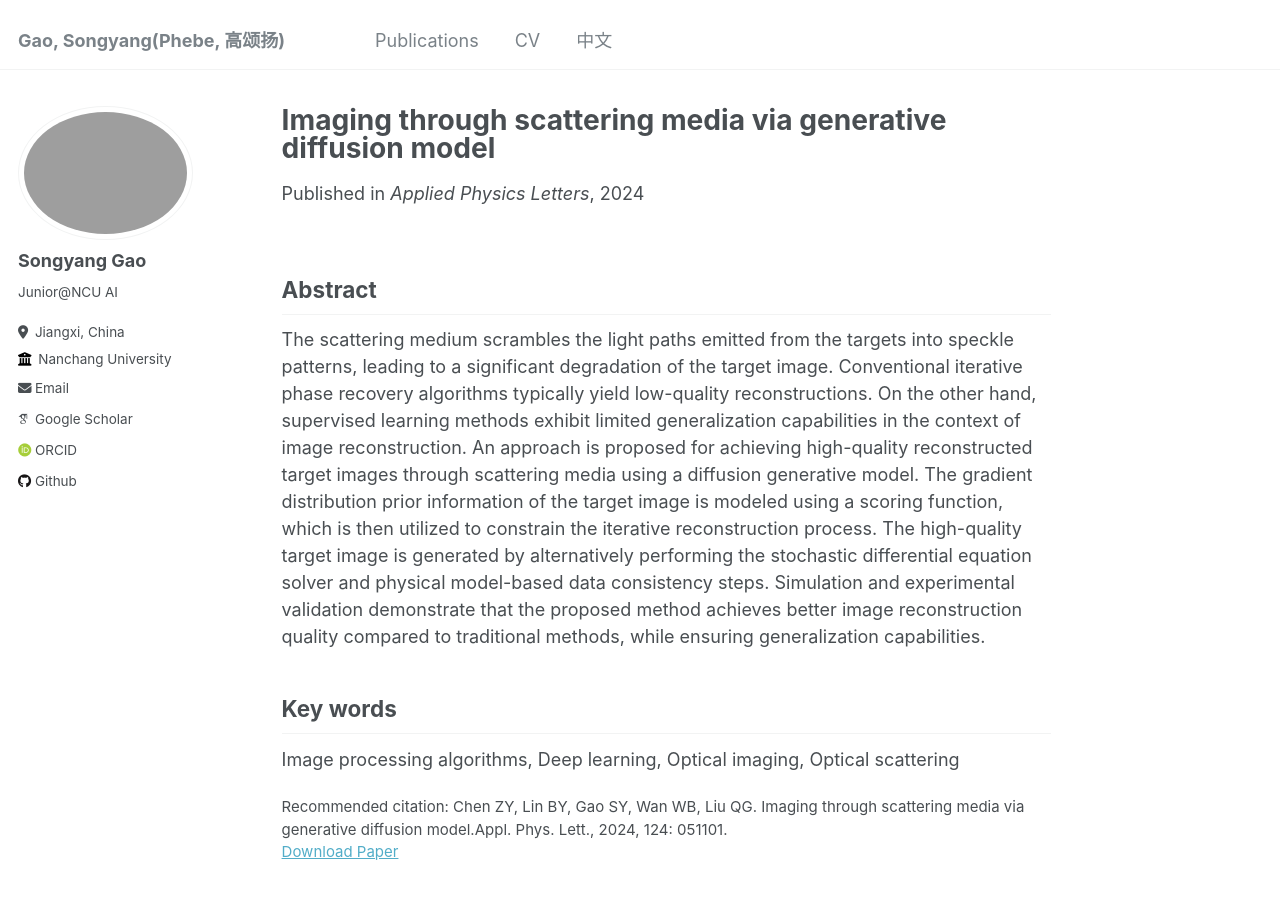
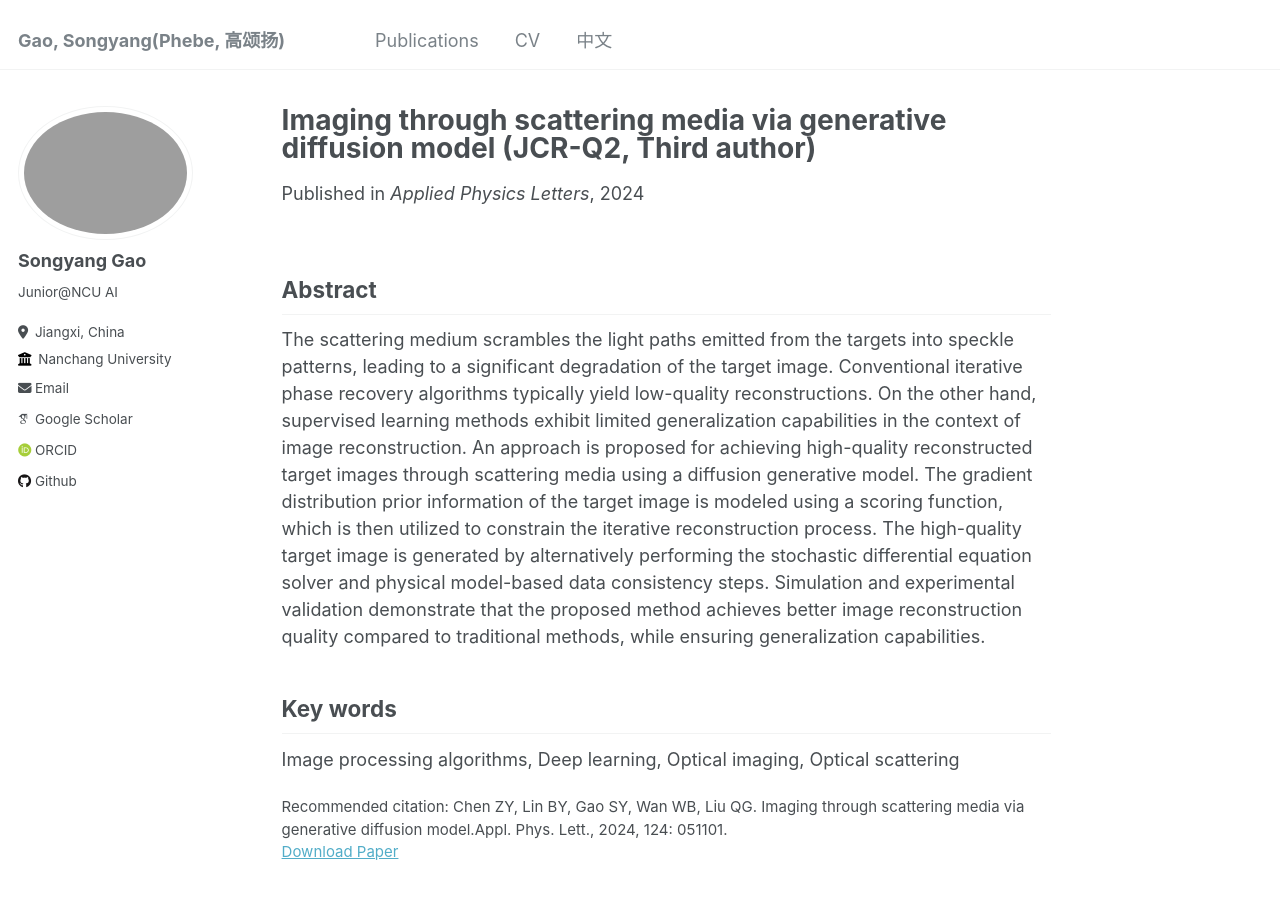
Before and after one commit to songyang0603/songyang0603.github.io, a Jekyll site: the page built from _publications/2024-01-29-Imaging through scattering media via generative diffusion model.md, in a window 1280 px wide and 900 px high. Built offline with Jekyll 4.4.1, drawn with Linux system fonts in a browser that asks for light colours; some web fonts are replaced.

Commit message:
Update 2024-01-29-Imaging through scattering media via generative diffusion model.md

```diff
--- a/_publications/2024-01-29-Imaging through scattering media via generative diffusion model.md
+++ b/_publications/2024-01-29-Imaging through scattering media via generative diffusion model.md
@@ -1,5 +1,5 @@
 ---
-title: "Imaging through scattering media via generative diffusion model"
+title: "Imaging through scattering media via generative diffusion model (JCR-Q2, Third author)"
 collection: publications
 permalink: /publication/2024-01-29-Imaging through scattering media via generative diffusion model
 excerpt: 'An approach is proposed for achieving high-quality reconstructed target images through scattering media using a diffusion generative model.'
```
